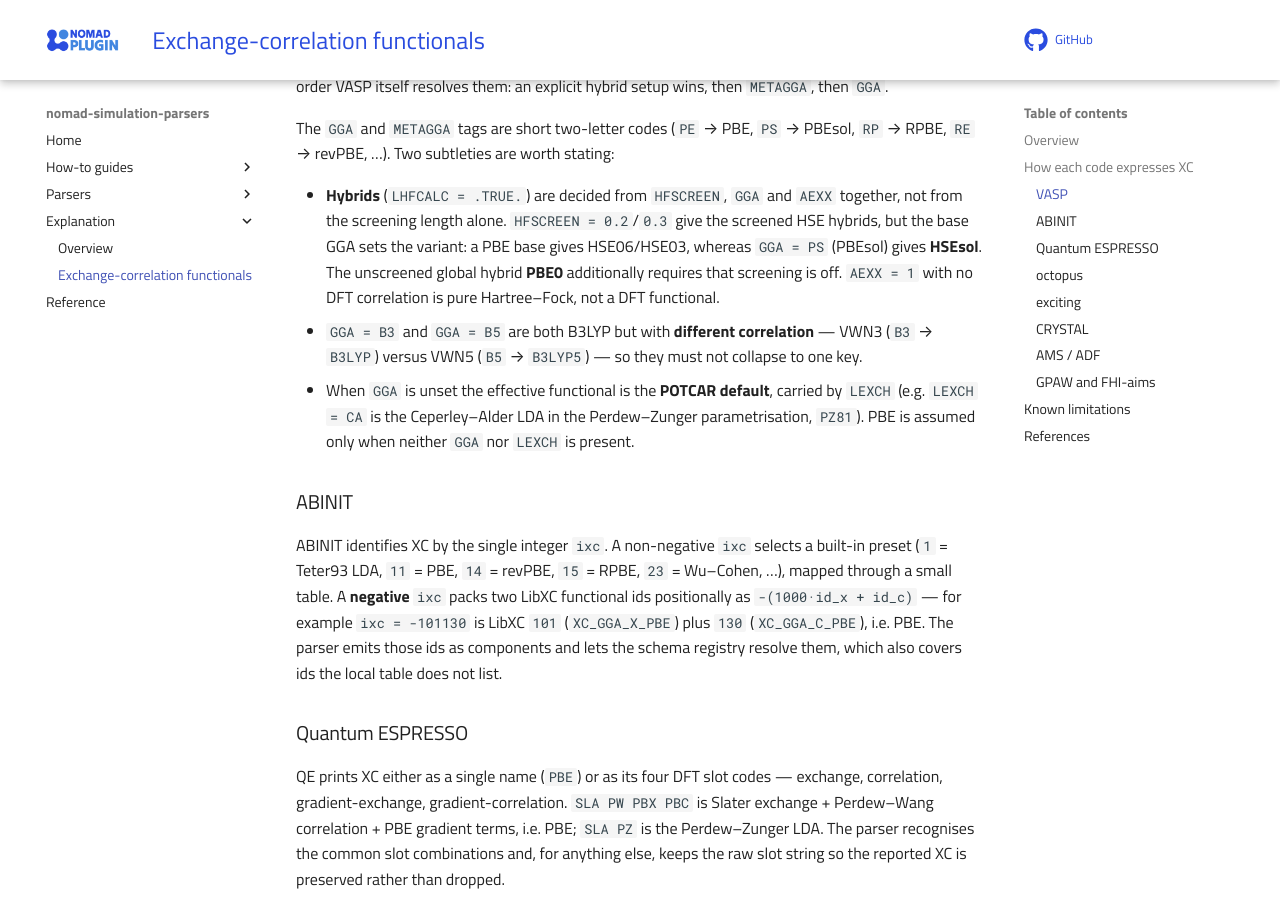
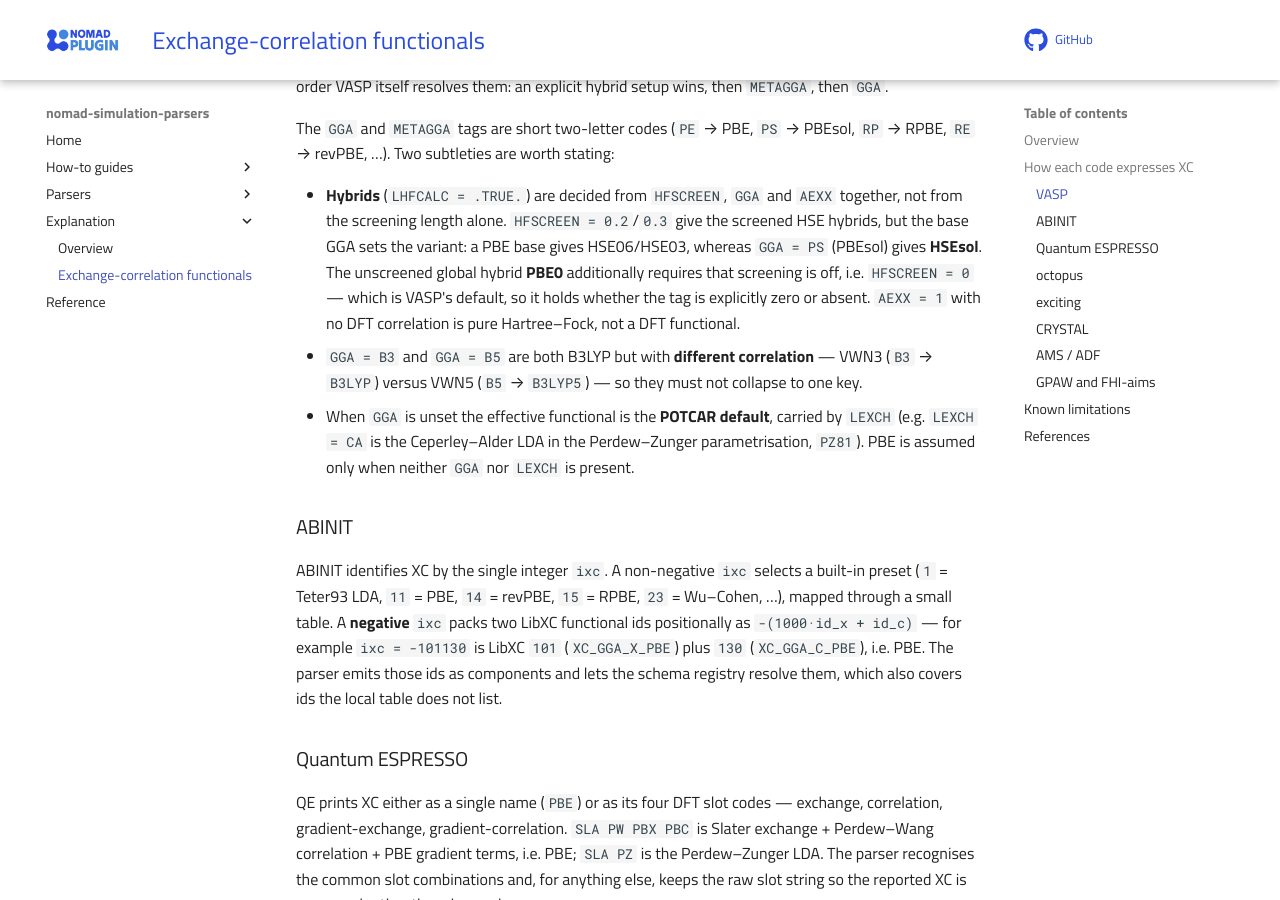
Before and after one commit to FAIRmat-NFDI/nomad-parser-plugins-simulation, an MkDocs documentation site: the page built from docs/explanation/xc-functionals.md, in a window 1280 px wide and 900 px high, scrolled down 935 px. Built offline with MkDocs 1.6.1 and Material for MkDocs 9.7.7, drawn with Linux system fonts in a browser that asks for light colours; comment, search, counter and statistics services are not loaded.

Commit message:
Clarify PBE0 screening-off condition (HFSCREEN=0, VASP default) in XC doc

```diff
--- a/docs/explanation/xc-functionals.md
+++ b/docs/explanation/xc-functionals.md
@@ -48,8 +48,10 @@ PBEsol, `RP` → RPBE, `RE` → revPBE, …). Two subtleties are worth stating:
   together, not from the screening length alone. `HFSCREEN = 0.2`/`0.3` give the
   screened HSE hybrids, but the base GGA sets the variant: a PBE base gives
   HSE06/HSE03, whereas `GGA = PS` (PBEsol) gives **HSEsol**. The unscreened
-  global hybrid **PBE0** additionally requires that screening is off. `AEXX = 1`
-  with no DFT correlation is pure Hartree–Fock, not a DFT functional.
+  global hybrid **PBE0** additionally requires that screening is off, i.e.
+  `HFSCREEN = 0` — which is VASP's default, so it holds whether the tag is
+  explicitly zero or absent. `AEXX = 1` with no DFT correlation is pure
+  Hartree–Fock, not a DFT functional.
 - `GGA = B3` and `GGA = B5` are both B3LYP but with **different correlation** —
   VWN3 (`B3` → `B3LYP`) versus VWN5 (`B5` → `B3LYP5`) — so they must not collapse
   to one key.
```
